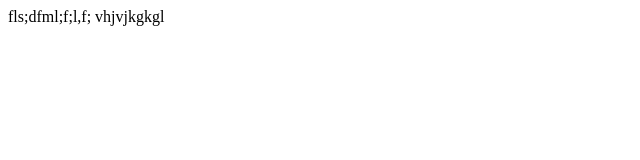
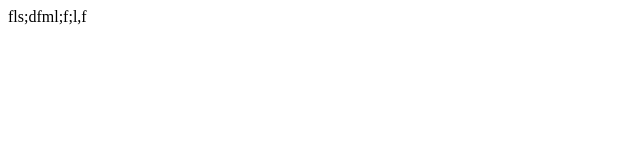
Before and after one commit to HarmashMaria/PUBLICZNY, a plain HTML site: page index.html in a window 1280 px wide. Shown: the whole page, without its empty margins (0-640 px from the left). Drawn offline with Linux system fonts and the light colour scheme.

Commit message:
Update index.html

```diff
--- a/index.html
+++ b/index.html
@@ -7,7 +7,6 @@
     <link rel="stylesheet" href="css/style.css">
 </head>
 <body>
-    fls;dfml;f;l,f;
-    vhjvjkgkgl
+    fls;dfml;f;l,f
 </body>
 </html>
```
